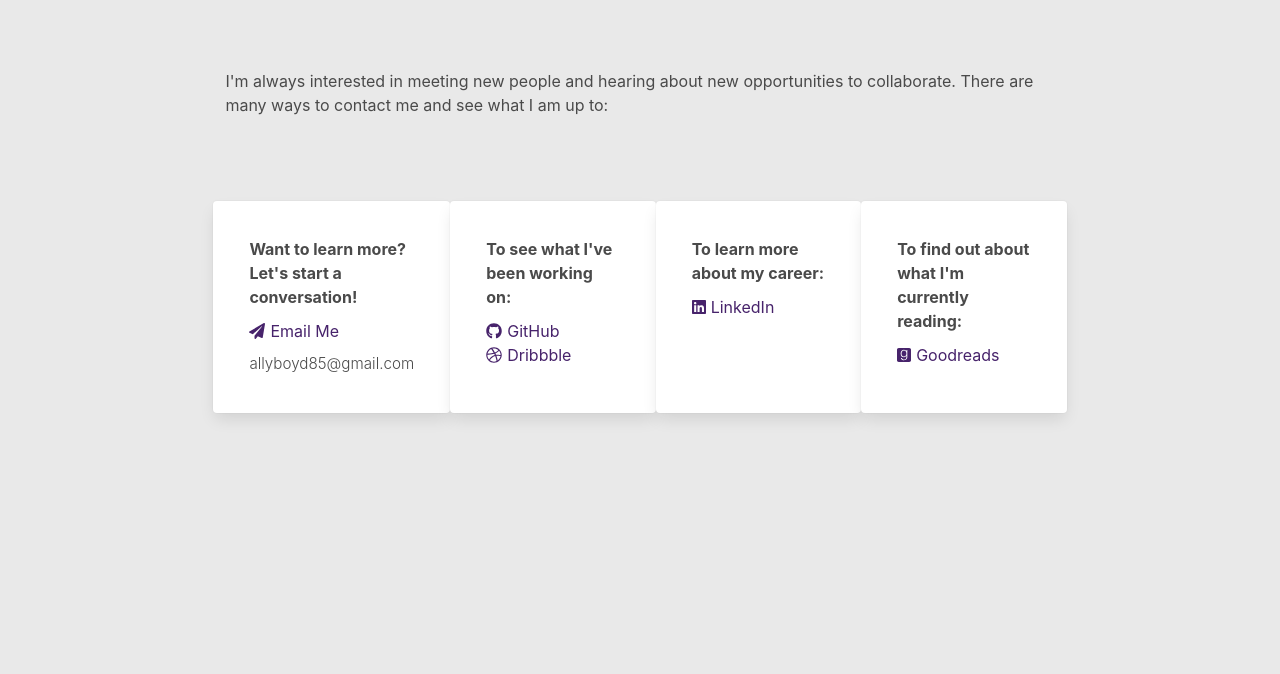
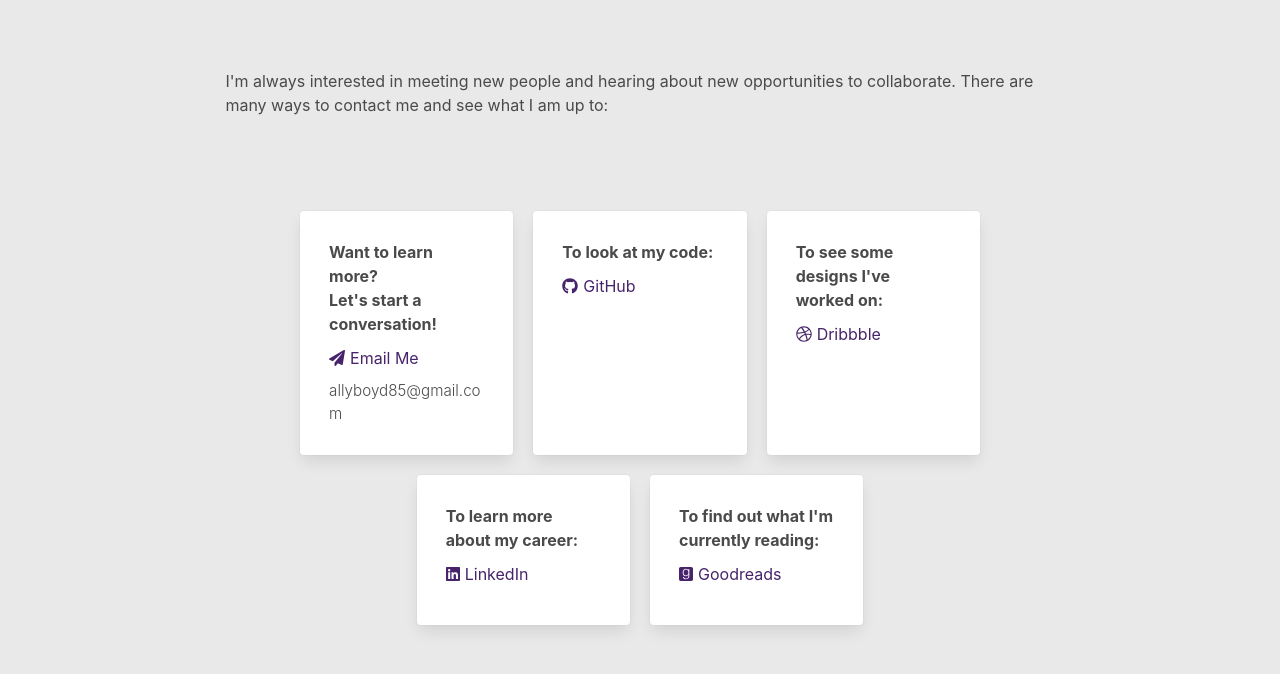
Before and after one commit to Lysautumn/personal-site-2020, a Gatsby site: page /contact in a window 1280 px wide. Shown: the part 162-836 px from the top of the page. Built offline with nearby package versions, Linux system fonts and the light colour scheme; Gatsby itself is replaced by a stand-in of ours; a web font is replaced by a local one.

```diff
--- a/src/pages/contact.js
+++ b/src/pages/contact.js
@@ -13,14 +13,15 @@
     <SEO title="Contact Ally" />
     <div className="contact-container">
       <h1 className="title has-text-centered">Contact Me</h1>
-      <div className="section">
+      <section className="section">
         <p>
           I'm always interested in meeting new people and hearing about new opportunities
           to collaborate. There are many ways to contact me and see what I am up to:
         </p>
-      </div>
-      <div className="section columns card-container">
-        <div className="card column">
+      </section>
+      <section className="section card-container">
+        <div className="columns is-multiline is-centered">
+          <div className="card column is-one-quarter">
             <div className="card-content">
               <p className="bold-text">Want to learn more?</p>
               <p className="bold-text">Let's start a conversation!</p>
@@ -33,17 +34,21 @@
               <p className="email">allyboyd85@gmail.com</p>
             </div>
           </div>
-        <div className="card column">
+          <div className="card column is-one-quarter">
             <div className="card-content">
-            <p className="bold-text">To see what I've been working on:</p>
+              <p className="bold-text">To look at my code:</p>
               <div className="link-container">
-              <div>
                 <a className="links" target="_blank" rel="noopener noreferrer" href="https://www.github.com/lysautumn">
                   <FontAwesomeIcon className="icons" icon={ faGithub } />
                   GitHub
                 </a>
               </div>
-              <div>
+            </div>
+          </div>
+          <div className="card column is-one-quarter">
+            <div className="card-content">
+              <p className="bold-text">To see some designs I've worked on:</p>
+              <div className="link-container">
                 <a className="links" target="_blank" rel="noopener noreferrer" href="https://www.dribbble.com/allyboyd">
                   <FontAwesomeIcon className="icons" icon={ faDribbble } />
                   Dribbble
@@ -51,8 +56,7 @@
               </div>
             </div>
           </div>
-        </div>
-        <div className="card column">
+          <div className="card column is-one-quarter">
             <div className="card-content">
               <p className="bold-text">To learn more about my career:</p>
               <div className="link-container">
@@ -63,9 +67,9 @@
               </div>
             </div>
           </div>
-        <div className="card column">
+          <div className="card column is-one-quarter">
             <div className="card-content">
-            <p className="bold-text">To find out about what I'm currently reading:</p>
+              <p className="bold-text">To find out what I'm currently reading:</p>
               <div className="link-container">
                 <a className="links" target="_blank" rel="noopener noreferrer" href="https://www.goodreads.com/allyboyd">
                   <FontAwesomeIcon className="icons" icon={ faGoodreads } />
@@ -75,6 +79,7 @@
             </div>
           </div>
         </div>
+      </section>
     </div>
   </Layout>
 );
--- a/src/pages/contact.scss
+++ b/src/pages/contact.scss
@@ -3,15 +3,16 @@
 @import '~bulma/bulma.sass';
 
 .contact-container {
-  height: 100vh;
+  .card-container{
+    .column {
+      margin: 10px;
+    }
 
-  .card-container{
     .card {
       background-color: white;
-      margin-bottom: 20px;
+      padding: 5px;
 
       .card-content {
-
         .bold-text {
           font-weight: 700;
         }
@@ -23,6 +24,7 @@
 
         .link-container {
           margin: 10px 0;
+
           .links {
             color: $accent;
           }
@@ -37,6 +39,11 @@
         }
       }
     }
-
   }
 }
+
+@media screen and (min-width: 769px) {
+  .contact-container {
+    height: 100vh;
+  }
+}
```
Also changed, not shown: src/pages/about.js (+8 -8 lines). Lines whose indentation alone changed are shown as unchanged.
